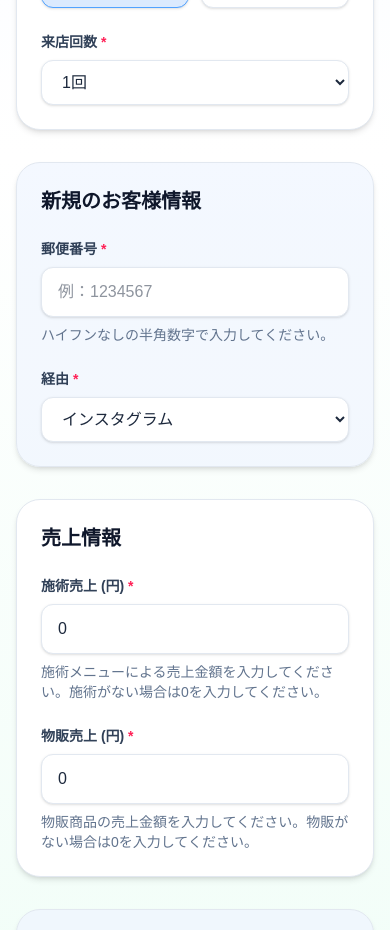
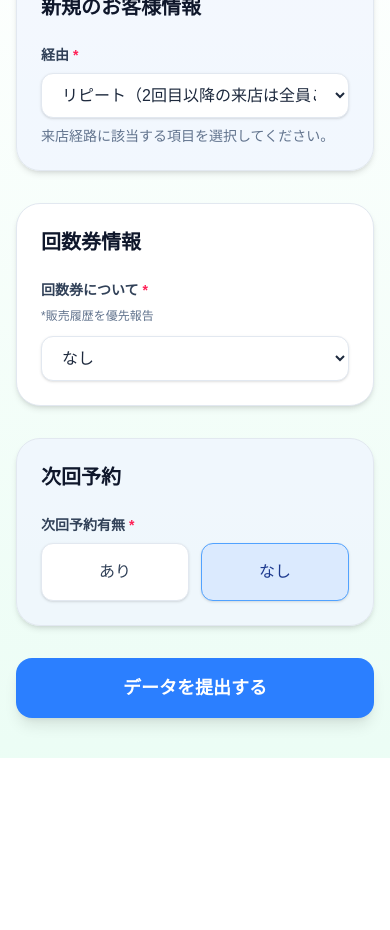
Before and after one commit to kennn-g/biyouin-karte, a Next.js app: page / in a window 390 px wide. Shown: the part 1060-1990 px from the top of the page. After the commit the page ends 1818 px from the top, so only its background shows below. Built offline with nearby package versions, Linux system fonts and the light colour scheme.

Commit message:
Update page.tsx

```diff
--- a/app/page.tsx
+++ b/app/page.tsx
@@ -3,24 +3,44 @@
 import { FormEvent, useEffect, useState } from 'react';
 
 const GENDERS = ['男', '女'];
-const AGE_GROUPS = ['10代', '20代', '30代', '40代', '50代', '60代以上'];
 const CUSTOMER_TYPES = ['新規', '再来店'];
-const VISIT_COUNTS_BY_TYPE: Record<(typeof CUSTOMER_TYPES)[number], string[]> = {
-  新規: ['1回'],
-  再来店: ['2回', '3回', '4回', '5回', '6回以上'],
-};
-const CHANNELS = ['インスタグラム', 'X', 'TikTok', 'Googleマップ', 'ホットペッパー', 'youtube', '紹介'];
+const REPEAT_CHANNEL_LABEL = 'リピート（2回目以降の来店は全員こちら）';
+const CHANNELS = [
+  REPEAT_CHANNEL_LABEL,
+  '看板',
+  'インスタグラム',
+  'ツイッター',
+  'TikTok',
+  'Google Map',
+  'Google 検索',
+  'ホットペッパー',
+  'チラシ',
+  'YouTube',
+  'お客様からの紹介',
+  'スタッフからの紹介',
+  '林社長きっかけ',
+  '癒しタイムズ',
+  'Yahoo検索',
+  'Facebook',
+  'ふるさと納税',
+  'その他',
+];
+const NEXT_RESERVATION_OPTIONS = ['あり', 'なし'] as const;
+const TICKET_OPTIONS = [
+  'なし',
+  '利用',
+  '60×3購入',
+  '60×5購入',
+  '90×3購入',
+  '90×5購入',
+  '120×3購入',
+  '120×5購入',
+  '150×3購入',
+  '150×5購入',
+  'その他',
+];
 const PRACTITIONERS = ['すず', 'ある', 'さよこ', 'みき', 'さつき', 'みう'];
 const KATAKANA_REGEX = /^[\u30A0-\u30FFー・]+$/;
-const DEFAULT_NEW_CUSTOMER_INTERVAL_DAYS = 21;
-const DEFAULT_RESERVATION_TIME = { hour: 10, minute: 0 };
-const NEXT_RESERVATION_INTERVAL_BY_VISIT: Record<string, number> = {
-  '2回': 35,
-  '3回': 42,
-  '4回': 49,
-  '5回': 56,
-  '6回以上': 63,
-};
 
 const formatDateForInput = (date: Date) => {
   const year = date.getFullYear();
@@ -40,86 +60,21 @@ const formatDateForDisplay = (value: string) => {
   return `${year}年${month}月${day}日`;
 };
 
-const formatDateTimeForInput = (date: Date) => {
-  const year = date.getFullYear();
-  const month = `${date.getMonth() + 1}`.padStart(2, '0');
-  const day = `${date.getDate()}`.padStart(2, '0');
-  const hours = `${date.getHours()}`.padStart(2, '0');
-  const minutes = `${date.getMinutes()}`.padStart(2, '0');
-  return `${year}-${month}-${day}T${hours}:${minutes}`;
-};
-
-const formatDateTimeForDisplay = (value: string) => {
-  if (!value) {
-    return '';
-  }
-  const [datePart, timePart] = value.split('T');
-  if (!datePart || !timePart) {
-    return value;
-  }
-  const [year, month, day] = datePart.split('-');
-  const [hour, minute] = timePart.split(':');
-  if (!year || !month || !day || !hour || !minute) {
-    return value;
-  }
-  return `${year}年${month}月${day}日 ${hour}時${minute}分`;
-};
-
-const createDateFromBusinessDay = (businessDay: string) => {
-  if (!businessDay) {
-    return null;
-  }
-  const [year, month, day] = businessDay.split('-').map(Number);
-  if (!year || !month || !day) {
-    return null;
-  }
-  const date = new Date(year, month - 1, day, DEFAULT_RESERVATION_TIME.hour, DEFAULT_RESERVATION_TIME.minute);
-  return Number.isNaN(date.getTime()) ? null : date;
-};
-
-const getNextReservationSuggestion = (
-  businessDay: string,
-  customerType: (typeof CUSTOMER_TYPES)[number],
-  visitCount: string,
-) => {
-  const baseDate = createDateFromBusinessDay(businessDay);
-  if (!baseDate) {
-    return '';
-  }
-
-  const intervalDays =
-    customerType === '新規'
-      ? DEFAULT_NEW_CUSTOMER_INTERVAL_DAYS
-      : NEXT_RESERVATION_INTERVAL_BY_VISIT[visitCount] ?? DEFAULT_NEW_CUSTOMER_INTERVAL_DAYS;
-
-  const predictedDate = new Date(baseDate);
-  predictedDate.setDate(predictedDate.getDate() + intervalDays);
-  return formatDateTimeForInput(predictedDate);
-};
-
 type ErrorState = Record<string, string>;
 
 export default function Home() {
   const [customerName, setCustomerName] = useState('');
   const [gender, setGender] = useState(GENDERS[0]);
-  const [ageGroup, setAgeGroup] = useState(AGE_GROUPS[1]);
   const [customerType, setCustomerType] = useState(CUSTOMER_TYPES[0]);
-  const [visitCount, setVisitCount] = useState(VISIT_COUNTS_BY_TYPE['新規'][0]);
-  const [postalCode, setPostalCode] = useState('');
-  const [channel, setChannel] = useState(CHANNELS[0]);
+  const [channel, setChannel] = useState(REPEAT_CHANNEL_LABEL);
   const [practitioner, setPractitioner] = useState('');
   const [businessDay, setBusinessDay] = useState(() => formatDateForInput(new Date()));
-  const [salesAmount, setSalesAmount] = useState('0');
-  const [productSalesAmount, setProductSalesAmount] = useState('0');
-  const [nextReservationDateTime, setNextReservationDateTime] = useState('');
-  const [hasManualNextReservation, setHasManualNextReservation] = useState(false);
+  const [ticketStatus, setTicketStatus] = useState(TICKET_OPTIONS[0]);
+  const [hasNextReservation, setHasNextReservation] = useState<(typeof NEXT_RESERVATION_OPTIONS)[number]>('なし');
+  const [nextReservationDate, setNextReservationDate] = useState('');
   const [isSubmitting, setIsSubmitting] = useState(false);
   const [submitMessage, setSubmitMessage] = useState('');
   const [errors, setErrors] = useState<ErrorState>({});
-  const visitCountOptions =
-    customerType === '新規'
-      ? VISIT_COUNTS_BY_TYPE['新規']
-      : VISIT_COUNTS_BY_TYPE['再来店'];
 
   const clearError = (field: string) => {
     setErrors((prev) => {
@@ -146,63 +101,20 @@ export default function Home() {
           : 'border-slate-200 bg-white text-slate-700 hover:border-blue-300'
     }`;
 
-  const toNumber = (value: string) => {
-    if (!value) {
-      return 0;
-    }
-    const parsed = Number(value);
-    return Number.isFinite(parsed) ? parsed : 0;
-  };
-
   useEffect(() => {
-    if (customerType === '新規') {
-      setVisitCount(VISIT_COUNTS_BY_TYPE['新規'][0]);
+    if (customerType !== '再来店') {
       return;
     }
-
-    setVisitCount((prev) => {
-      if (prev === '1回') {
-        return VISIT_COUNTS_BY_TYPE['再来店'][0];
+    setChannel(REPEAT_CHANNEL_LABEL);
+    setErrors((prev) => {
+      if (!prev.channel) {
+        return prev;
       }
-      return prev;
+      const next = { ...prev };
+      delete next.channel;
+      return next;
     });
   }, [customerType]);
-
-  useEffect(() => {
-    if (!businessDay) {
-      if (!hasManualNextReservation) {
-        setNextReservationDateTime('');
-      }
-      return;
-    }
-
-    if (hasManualNextReservation) {
-      return;
-    }
-
-    const suggestion = getNextReservationSuggestion(businessDay, customerType, visitCount);
-    setNextReservationDateTime(suggestion);
-  }, [businessDay, customerType, visitCount, hasManualNextReservation]);
-
-  const latestNextReservationSuggestion = getNextReservationSuggestion(businessDay, customerType, visitCount);
-  const isSuggestionAvailable = Boolean(latestNextReservationSuggestion);
-  const isSuggestionApplied =
-    Boolean(latestNextReservationSuggestion) && latestNextReservationSuggestion === nextReservationDateTime;
-
-  const handleNextReservationDateTimeChange = (value: string) => {
-    setHasManualNextReservation(true);
-    setNextReservationDateTime(value);
-    clearError('nextReservationDateTime');
-  };
-
-  const handleApplyNextReservationSuggestion = () => {
-    if (!latestNextReservationSuggestion) {
-      return;
-    }
-    setHasManualNextReservation(false);
-    setNextReservationDateTime(latestNextReservationSuggestion);
-    clearError('nextReservationDateTime');
-  };
 
   const validateForm = (): ErrorState => {
     const validationErrors: ErrorState = {};
@@ -218,60 +130,32 @@ export default function Home() {
       validationErrors.practitioner = '施術者は必須です。';
     }
 
-    if (!ageGroup) {
-      validationErrors.ageGroup = '年齢層を選択してください。';
-    }
-
-    if (!visitCount) {
-      validationErrors.visitCount = '来店回数を選択してください。';
-    }
-
     if (!businessDay) {
       validationErrors.businessDay = '営業日を選択してください。';
     } else if (Number.isNaN(new Date(businessDay).getTime())) {
       validationErrors.businessDay = '有効な日付を選択してください。';
     }
 
-    if (customerType === '新規') {
-      if (!postalCode.trim()) {
-        validationErrors.postalCode = '郵便番号を入力してください。';
-      } else if (!/^\d{7}$/.test(postalCode.trim())) {
-        validationErrors.postalCode = '郵便番号はハイフンなし7桁で入力してください。';
+    if (customerType === '新規' && !channel.trim()) {
+      validationErrors.channel = '経由を選択してください。';
     }
 
-      if (!channel.trim()) {
-        validationErrors.channel = '経由を選択してください。';
-      }
+    if (!ticketStatus) {
+      validationErrors.ticketStatus = '回数券についてを選択してください。';
     }
 
-    const trimmedSalesAmount = salesAmount.trim();
-    if (!trimmedSalesAmount) {
-      validationErrors.salesAmount = '施術売上を入力してください。';
-    } else {
-      const parsedSales = Number(trimmedSalesAmount);
-      if (Number.isNaN(parsedSales)) {
-        validationErrors.salesAmount = '数字のみ入力してください。';
-      } else if (parsedSales < 0) {
-        validationErrors.salesAmount = '0以上の数字を入力してください。';
-      }
+    if (!NEXT_RESERVATION_OPTIONS.includes(hasNextReservation)) {
+      validationErrors.hasNextReservation = '次回予約の有無を選択してください。';
     }
 
-    const trimmedProductSalesAmount = productSalesAmount.trim();
-    if (!trimmedProductSalesAmount) {
-      validationErrors.productSalesAmount = '物販売上を入力してください。';
+    if (hasNextReservation === 'あり') {
+      if (!nextReservationDate) {
+        validationErrors.nextReservationDate = '次回予約日を入力してください。';
       } else {
-      const parsedProductSales = Number(trimmedProductSalesAmount);
-      if (Number.isNaN(parsedProductSales)) {
-        validationErrors.productSalesAmount = '数字のみ入力してください。';
-      } else if (parsedProductSales < 0) {
-        validationErrors.productSalesAmount = '0以上の数字を入力してください。';
+        const parsedNextReservation = new Date(nextReservationDate);
+        if (Number.isNaN(parsedNextReservation.getTime())) {
+          validationErrors.nextReservationDate = '有効な日付を選択してください。';
         }
-    }
-
-    if (nextReservationDateTime) {
-      const parsedNextReservation = new Date(nextReservationDateTime);
-      if (Number.isNaN(parsedNextReservation.getTime())) {
-        validationErrors.nextReservationDateTime = '有効な日時を選択してください。';
       }
     }
 
@@ -292,23 +176,19 @@ export default function Home() {
     setErrors({});
     setIsSubmitting(true);
 
-    const numericToString = (value: string) => String(toNumber(value));
     const sanitizedCustomerName = customerName.trim();
-    const sanitizedPostalCode = postalCode.trim();
     const formData = {
       customerName: sanitizedCustomerName,
       gender,
-      ageGroup,
       customerType,
-      visitCount,
-      postalCode: customerType === '新規' ? sanitizedPostalCode : '',
-      channel: customerType === '新規' ? channel : '',
+      channel: customerType === '新規' ? channel : REPEAT_CHANNEL_LABEL,
       practitioner,
       businessDay: formatDateForDisplay(businessDay),
-      salesAmount: numericToString(salesAmount),
-      productSalesAmount: numericToString(productSalesAmount),
-      nextReservationDateTime: nextReservationDateTime
-        ? formatDateTimeForDisplay(nextReservationDateTime)
+      ticketStatus,
+      hasNextReservation,
+      nextReservationDate:
+        hasNextReservation === 'あり'
+          ? formatDateForDisplay(nextReservationDate)
           : '',
     };
 
@@ -361,7 +241,6 @@ export default function Home() {
                   value={businessDay}
                   onChange={(e) => {
                     setBusinessDay(e.target.value);
-                    setHasManualNextReservation(false);
                     clearError('businessDay');
                   }}
                   className={inputClass('businessDay')}
@@ -469,35 +348,6 @@ export default function Home() {
               </div>
 
               <div>
-                <label htmlFor="ageGroup" className="mb-2 block text-sm font-semibold text-slate-700">
-                  年齢層 <span className="text-rose-500">*</span>
-                </label>
-                <select
-                  id="ageGroup"
-                  value={ageGroup}
-                  onChange={(e) => {
-                    setAgeGroup(e.target.value);
-                    clearError('ageGroup');
-                  }}
-                  className={inputClass('ageGroup')}
-                  aria-invalid={Boolean(errors.ageGroup)}
-                  aria-describedby={errors.ageGroup ? 'ageGroup-error' : undefined}
-                  required
-                >
-                  {AGE_GROUPS.map((option) => (
-                    <option key={option} value={option}>
-                      {option}
-                    </option>
-                  ))}
-                </select>
-                {errors.ageGroup && (
-                  <p id="ageGroup-error" className="mt-2 text-sm text-rose-600" role="alert">
-                    {errors.ageGroup}
-                  </p>
-                )}
-              </div>
-
-              <div>
                 <span className="mb-2 block text-sm font-semibold text-slate-700">
                   お客様区分 <span className="text-rose-500">*</span>
                 </span>
@@ -520,72 +370,13 @@ export default function Home() {
                   ))}
                 </div>
               </div>
-
-              <div>
-                <label htmlFor="visitCount" className="mb-2 block text-sm font-semibold text-slate-700">
-                  来店回数 <span className="text-rose-500">*</span>
-                </label>
-                <select
-                  id="visitCount"
-                  value={visitCount}
-                  onChange={(e) => {
-                    setVisitCount(e.target.value);
-                    clearError('visitCount');
-                  }}
-                  className={inputClass('visitCount')}
-                  aria-invalid={Boolean(errors.visitCount)}
-                  aria-describedby={errors.visitCount ? 'visitCount-error' : undefined}
-                  disabled={customerType === '新規'}
-                  required
-                >
-                  {visitCountOptions.map((option) => (
-                    <option key={option} value={option}>
-                      {option}
-                    </option>
-                  ))}
-                </select>
-                {errors.visitCount && (
-                  <p id="visitCount-error" className="mt-2 text-sm text-rose-600" role="alert">
-                    {errors.visitCount}
-                  </p>
-                )}
-              </div>
             </div>
           </section>
 
           {customerType === '新規' && (
             <section className="rounded-3xl border border-slate-200 bg-blue-50/70 p-6 shadow-md">
               <h2 className="text-xl font-semibold text-slate-900">新規のお客様情報</h2>
-              <div className="mt-6 grid grid-cols-1 gap-6 md:grid-cols-2">
-                <div>
-                  <label htmlFor="postalCode" className="mb-2 block text-sm font-semibold text-slate-700">
-                    郵便番号 <span className="text-rose-500">*</span>
-                  </label>
-                  <input
-                    id="postalCode"
-                    type="text"
-                    inputMode="numeric"
-                    pattern="\\d*"
-                    value={postalCode}
-                    onChange={(e) => {
-                      const numericValue = e.target.value.replace(/[^0-9]/g, '').slice(0, 7);
-                      setPostalCode(numericValue);
-                      clearError('postalCode');
-                    }}
-                    className={inputClass('postalCode')}
-                    aria-invalid={Boolean(errors.postalCode)}
-                    aria-describedby={errors.postalCode ? 'postalCode-error' : undefined}
-                    placeholder="例：1234567"
-                    required
-                  />
-                  <p className="mt-2 text-sm text-slate-500">ハイフンなしの半角数字で入力してください。</p>
-                  {errors.postalCode && (
-                    <p id="postalCode-error" className="mt-2 text-sm text-rose-600" role="alert">
-                      {errors.postalCode}
-                    </p>
-                  )}
-                </div>
-
+              <div className="mt-6 space-y-6">
                 <div>
                   <label htmlFor="channel" className="mb-2 block text-sm font-semibold text-slate-700">
                     経由 <span className="text-rose-500">*</span>
@@ -608,6 +399,7 @@ export default function Home() {
                       </option>
                     ))}
                   </select>
+                  <p className="mt-2 text-sm text-slate-500">来店経路に該当する項目を選択してください。</p>
                   {errors.channel && (
                     <p id="channel-error" className="mt-2 text-sm text-rose-600" role="alert">
                       {errors.channel}
@@ -620,111 +412,110 @@ export default function Home() {
 
 
           <section className="rounded-3xl border border-slate-200 bg-white p-6 shadow-md">
-            <h2 className="text-xl font-semibold text-slate-900">売上情報</h2>
-            <div className="mt-6 grid grid-cols-1 gap-6 md:grid-cols-2">
-              <div>
-                <label htmlFor="salesAmount" className="mb-2 block text-sm font-semibold text-slate-700">
-                  施術売上 (円) <span className="text-rose-500">*</span>
+            <h2 className="text-xl font-semibold text-slate-900">回数券情報</h2>
+            <div className="mt-6">
+              <label htmlFor="ticketStatus" className="mb-2 block text-sm font-semibold text-slate-700">
+                回数券について <span className="text-rose-500">*</span>
               </label>
-                <input
-                  id="salesAmount"
-                  type="number"
-                  min="0"
-                  inputMode="numeric"
-                  value={salesAmount}
+              <p className="text-xs text-slate-500">*販売履歴を優先報告</p>
+              <select
+                id="ticketStatus"
+                value={ticketStatus}
                 onChange={(e) => {
-                    setSalesAmount(e.target.value);
-                    clearError('salesAmount');
+                  setTicketStatus(e.target.value);
+                  clearError('ticketStatus');
                 }}
-                  className={inputClass('salesAmount')}
-                  placeholder="0"
-                  aria-invalid={Boolean(errors.salesAmount)}
-                  aria-describedby={errors.salesAmount ? 'salesAmount-error' : undefined}
+                className={`mt-3 ${inputClass('ticketStatus')}`}
+                aria-invalid={Boolean(errors.ticketStatus)}
+                aria-describedby={errors.ticketStatus ? 'ticketStatus-error' : undefined}
                 required
-                />
-                <p className="mt-2 text-sm text-slate-500">施術メニューによる売上金額を入力してください。施術がない場合は0を入力してください。</p>
-                {errors.salesAmount && (
-                  <p id="salesAmount-error" className="mt-2 text-sm text-rose-600" role="alert">
-                    {errors.salesAmount}
+              >
+                {TICKET_OPTIONS.map((option) => (
+                  <option key={option} value={option}>
+                    {option}
+                  </option>
+                ))}
+              </select>
+              {errors.ticketStatus && (
+                <p id="ticketStatus-error" className="mt-2 text-sm text-rose-600" role="alert">
+                  {errors.ticketStatus}
                 </p>
               )}
-              </div>
-              <div>
-                <label htmlFor="productSalesAmount" className="mb-2 block text-sm font-semibold text-slate-700">
-                  物販売上 (円) <span className="text-rose-500">*</span>
-                </label>
-                <input
-                  id="productSalesAmount"
-                  type="number"
-                  min="0"
-                  inputMode="numeric"
-                  value={productSalesAmount}
-                  onChange={(e) => {
-                    setProductSalesAmount(e.target.value);
-                    clearError('productSalesAmount');
-                  }}
-                  className={inputClass('productSalesAmount')}
-                  placeholder="0"
-                  aria-invalid={Boolean(errors.productSalesAmount)}
-                  aria-describedby={errors.productSalesAmount ? 'productSalesAmount-error' : undefined}
-                  required
-                />
-                <p className="mt-2 text-sm text-slate-500">物販商品の売上金額を入力してください。物販がない場合は0を入力してください。</p>
-                {errors.productSalesAmount && (
-                  <p id="productSalesAmount-error" className="mt-2 text-sm text-rose-600" role="alert">
-                    {errors.productSalesAmount}
-                  </p>
-                )}
-              </div>
             </div>
           </section>
 
           <section className="rounded-3xl border border-slate-200 bg-blue-50/70 p-6 shadow-md">
             <h2 className="text-xl font-semibold text-slate-900">次回予約</h2>
-            <div className="mt-6 space-y-4">
+            <div className="mt-6 space-y-6">
               <div>
-                <label htmlFor="nextReservationDateTime" className="mb-2 block text-sm font-semibold text-slate-700">
-                  次回予約日時（推定）
+                <span id="hasNextReservation-label" className="mb-2 block text-sm font-semibold text-slate-700">
+                  次回予約有無 <span className="text-rose-500">*</span>
+                </span>
+                <div
+                  className="grid grid-cols-2 gap-3"
+                  role="radiogroup"
+                  aria-labelledby="hasNextReservation-label"
+                  aria-invalid={Boolean(errors.hasNextReservation)}
+                  aria-describedby={errors.hasNextReservation ? 'hasNextReservation-error' : undefined}
+                >
+                  {NEXT_RESERVATION_OPTIONS.map((option) => (
+                    <label
+                      key={option}
+                      className={chipClass(hasNextReservation === option, Boolean(errors.hasNextReservation))}
+                    >
+                      <input
+                        type="radio"
+                        className="sr-only"
+                        name="hasNextReservation"
+                        value={option}
+                        checked={hasNextReservation === option}
+                        onChange={(e) => {
+                          setHasNextReservation(e.target.value as (typeof NEXT_RESERVATION_OPTIONS)[number]);
+                          clearError('hasNextReservation');
+                          if (e.target.value === 'なし') {
+                            setNextReservationDate('');
+                            clearError('nextReservationDate');
+                          }
+                        }}
+                        required
+                      />
+                      {option}
                     </label>
-                <input
-                  id="nextReservationDateTime"
-                  type="datetime-local"
-                  value={nextReservationDateTime}
-                  onChange={(e) => handleNextReservationDateTimeChange(e.target.value)}
-                  className={inputClass('nextReservationDateTime')}
-                  aria-invalid={Boolean(errors.nextReservationDateTime)}
-                  aria-describedby={errors.nextReservationDateTime ? 'nextReservationDateTime-error' : undefined}
-                />
-                <p className="mt-2 text-sm text-slate-500">
-                  営業日と来店回数から{isSuggestionAvailable ? '推計した日時を初期表示しています。必要があれば修正してください。' : '候補日時を計算できませんでした。営業日を入力すると自動補完されます。'}
-                </p>
-                {latestNextReservationSuggestion && (
-                  <p className="mt-1 text-xs text-slate-500">
-                    推定候補: {formatDateTimeForDisplay(latestNextReservationSuggestion)}
-                  </p>
-                )}
-                {errors.nextReservationDateTime && (
-                  <p id="nextReservationDateTime-error" className="mt-2 text-sm text-rose-600" role="alert">
-                    {errors.nextReservationDateTime}
+                  ))}
+                </div>
+                {errors.hasNextReservation && (
+                  <p id="hasNextReservation-error" className="mt-2 text-sm text-rose-600" role="alert">
+                    {errors.hasNextReservation}
                   </p>
                 )}
               </div>
 
-              <div className="flex flex-wrap items-center gap-3">
-                <button
-                  type="button"
-                  onClick={handleApplyNextReservationSuggestion}
-                  disabled={!isSuggestionAvailable || isSuggestionApplied}
-                  className="rounded-xl border border-blue-200 bg-white px-4 py-2 text-sm font-medium text-blue-700 shadow-sm transition hover:border-blue-300 hover:bg-blue-50 disabled:cursor-not-allowed disabled:border-slate-200 disabled:text-slate-400"
-                >
-                  予測日時を再適用
-                </button>
-                {isSuggestionApplied ? (
-                  <span className="text-sm text-slate-500">最新の予測が反映されています。</span>
-                ) : (
-                  <span className="text-sm text-slate-500">ボタンで提案値を再設定できます。</span>
+              {hasNextReservation === 'あり' && (
+                <div>
+                  <label htmlFor="nextReservationDate" className="mb-2 block text-sm font-semibold text-slate-700">
+                    次回予約日 <span className="text-rose-500">*</span>
+                  </label>
+                  <input
+                    id="nextReservationDate"
+                    type="date"
+                    value={nextReservationDate}
+                    onChange={(e) => {
+                      setNextReservationDate(e.target.value);
+                      clearError('nextReservationDate');
+                    }}
+                    className={inputClass('nextReservationDate')}
+                    aria-invalid={Boolean(errors.nextReservationDate)}
+                    aria-describedby={errors.nextReservationDate ? 'nextReservationDate-error' : undefined}
+                    required
+                  />
+                  <p className="mt-2 text-sm text-slate-500">カレンダーから次回の予約日を選択してください。</p>
+                  {errors.nextReservationDate && (
+                    <p id="nextReservationDate-error" className="mt-2 text-sm text-rose-600" role="alert">
+                      {errors.nextReservationDate}
+                    </p>
                   )}
                 </div>
+              )}
             </div>
           </section>
 
```
Lines whose indentation alone changed are shown as unchanged.
